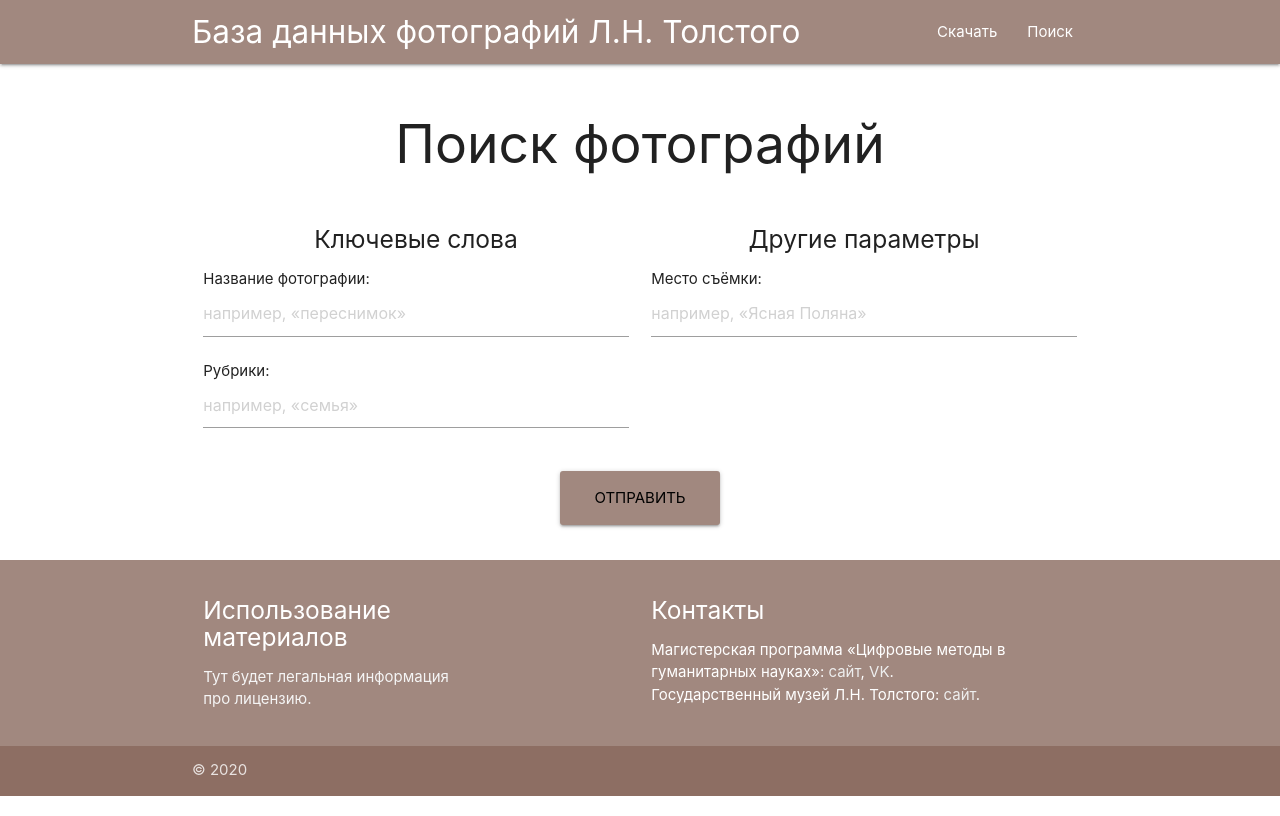
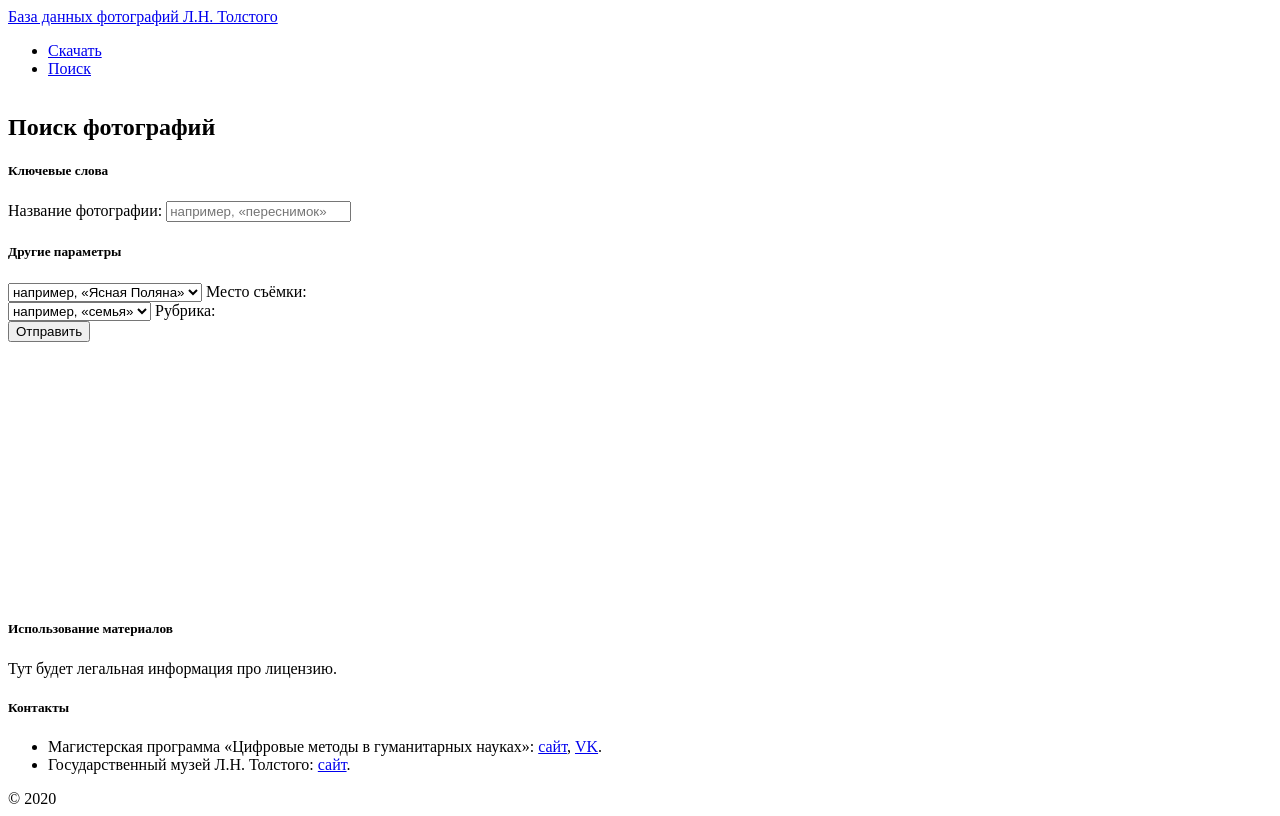
Before and after one commit to creaciond/tolstoy_photodb_site, a Flask app: template templates/search.html in a window 1280 px wide. Run offline with Flask 2, Linux system fonts and the light colour scheme; the template is opened without the code that fills it: most values are stand-ins (such as "Sample title", 1, 10 or a date in 2020); some libraries are stand-ins or nearby versions.

Commit message:
fix html templates

```diff
--- a/templates/base.html
+++ b/templates/base.html
@@ -4,7 +4,8 @@
     <!--Import Google Icon Font-->
     <link href="https://fonts.googleapis.com/icon?family=Material+Icons" rel="stylesheet">
     <!--Import materialize.css-->
-    <link type="text/css" rel="stylesheet" href="{{ url_for('static', filename='css/materialize.min.css') }}" media="screen, projection"/>
+    <link type="text/css" rel="stylesheet" href="{{ url_for('static', filename='css/materialize.css') }}"/>
+<link type="text/css" rel="stylesheet" href="{{ url_for('static', filename='css/trivia.css') }}"/>
     <link rel="shortcut icon" href="./static/images/favicon.ico" type="image/x-icon">
     <!--Let browser know website is optimized for mobile-->
     <meta name="viewport" content="width=device-width, initial-scale=1.0"/>
@@ -58,7 +59,8 @@
         </div>
     </footer>
     <!--JavaScript at end of body for optimized loading-->
-    <script type="text/javascript" src="{{ url_for('static', filename='js/jquery.min.js') }}"></script>
-    <script type="text/javascript" src="{{ url_for('static', filename='js/materialize.min.js') }}"></script>
+    <script type="text/javascript" src="{{ url_for('static', filename='js/jquery.js') }}"></script>
+    <script type="text/javascript" src="{{ url_for('static', filename='js/materialize.js') }}"></script>
+    <script type="text/javascript" src="{{ url_for('static', filename='js/additional.js') }}"></script>
 </body>
 </html>
--- a/templates/search.html
+++ b/templates/search.html
@@ -16,22 +16,32 @@
             <div class="row">
                 <div class="col s12 m6">
                     <h5 class="header center">Ключевые слова</h5>
-                    <p class="light">
-                        <p>
-                            Название фотографии:
-                            <input type="text" name="photo_title" placeholder="например, «переснимок»" />
-                        </p>
-                        <p>
-                            Рубрики:
-                            <input type="text" name="rubrics" placeholder="например, «семья»" />
-                        </p>
-                    </p>
+                    <div class="input-field">
+                        <label for="id">Название фотографии:</label>
+                        <input type="text" name="photo_title" id="photo_title" placeholder="например, «переснимок»" />
+                    </div>
                 </div>
                 <div class="col s12 m6">
                     <h5 class="header center">Другие параметры</h5>
-                    <p>Место съёмки:
-                        <input type="text" name="place" placeholder="например, «Ясная Поляна»" />
-                    </p>
+                    <div class="input-field">
+                        <select name="place" id="place">
+                            <option value="" disabled selected>например, «Ясная Поляна»</option>
+                            {% for location in data["places"] %}
+                                <option value="{{ location.id_location }}">{{ location.location_name }}</option>
+                            {% endfor %}
+                        </select>
+                        <label for="place">Место съёмки:</label>
+
+                        <div class="input-field">
+                            <select name="rubrics" id="rubrics">
+                                <option value="" disabled selected>например, «семья»</option>
+                                {% for rubric in data["rubrics"] %}
+                                    <option value="{{ rubric.id_rubric }}">{{ rubric.rubric_name }}</option>
+                                {% endfor %}
+                            </select>
+                            <label for="rubrics">Рубрика:</label>
+                        </div>
+                    </div>
                 </div>
             </div>
             <div class="row center-align">
```
Also changed, not shown: templates/results.html (+4 -6 lines).
